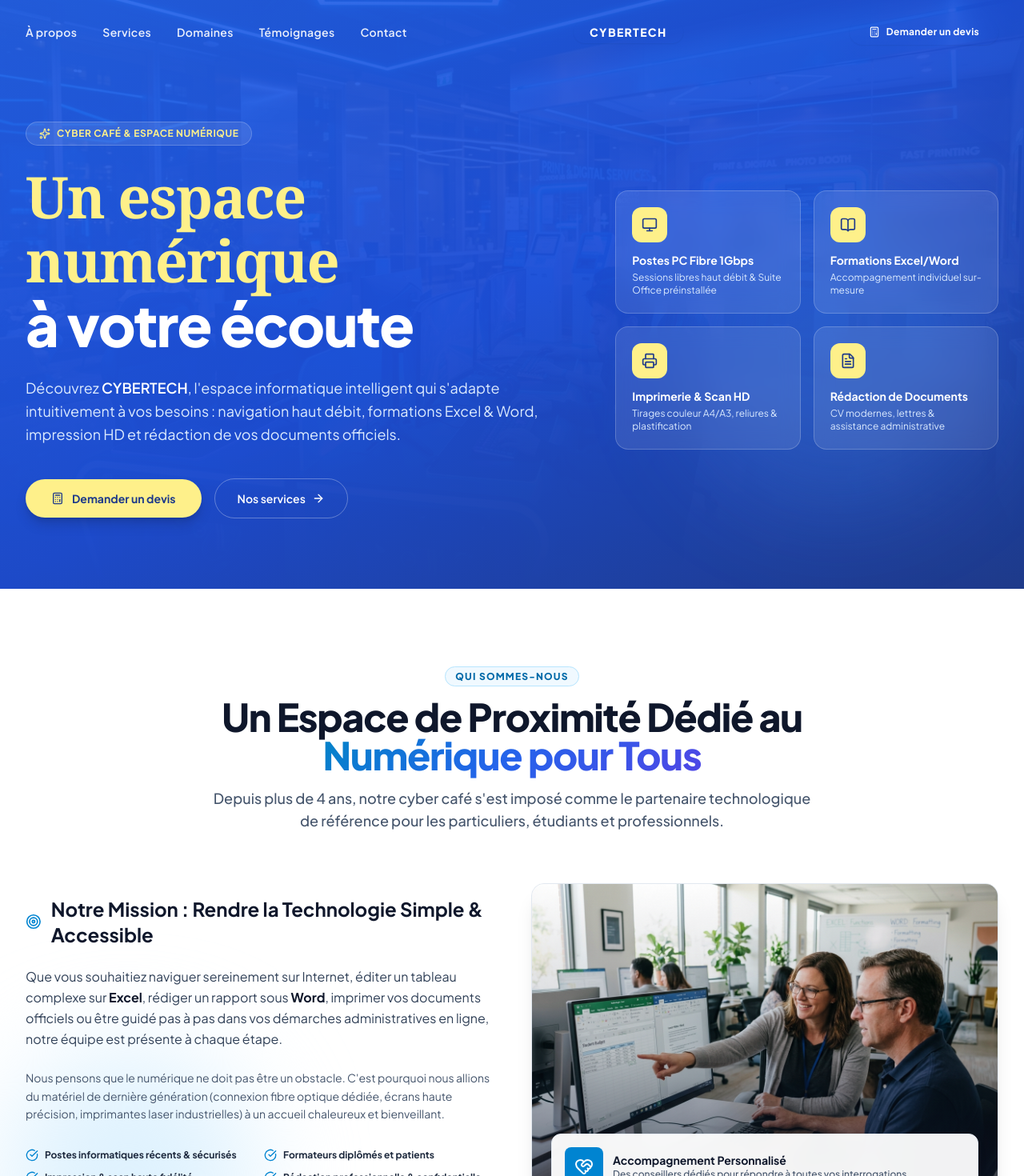
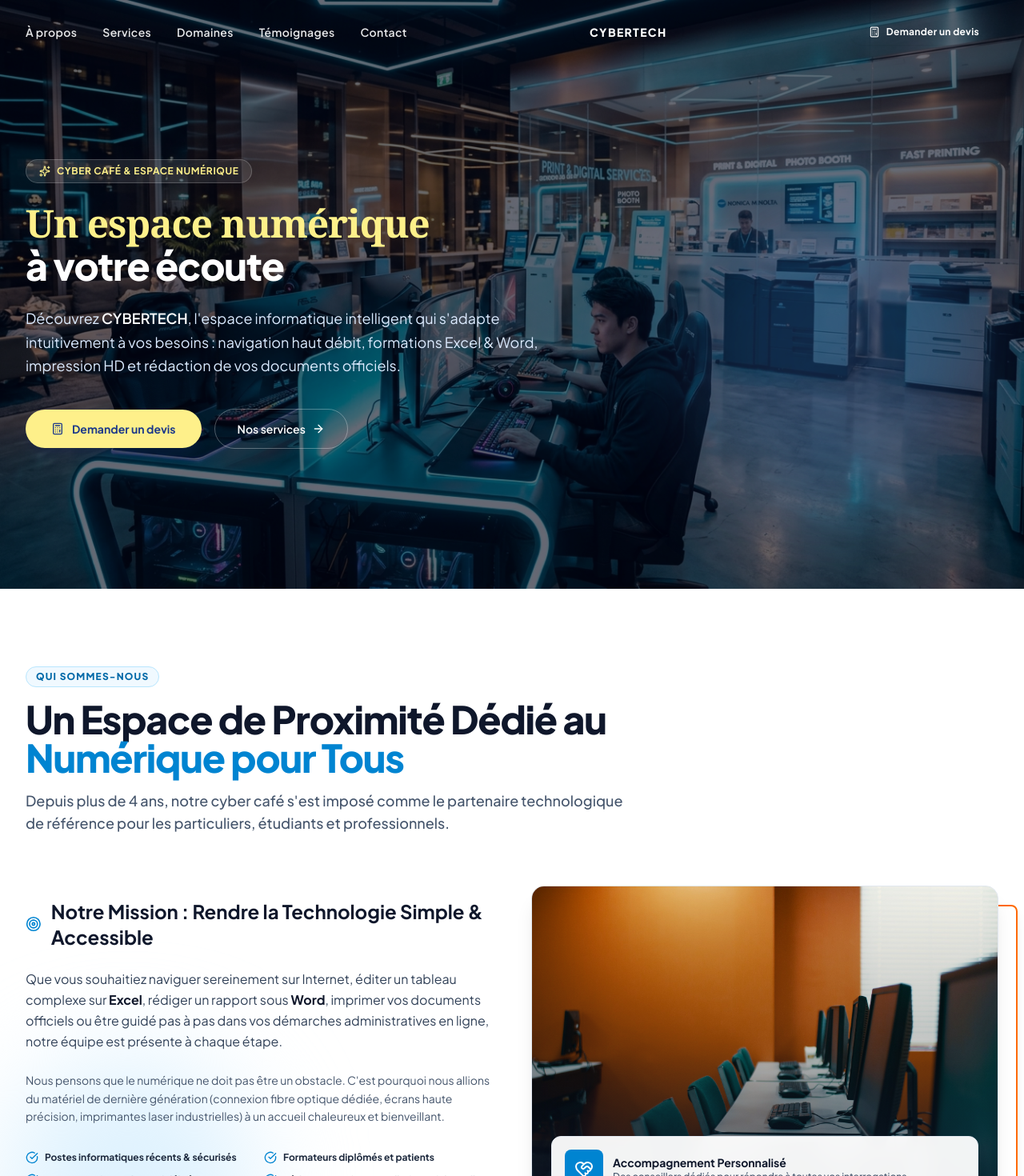
Before and after one commit to Diby-dev/Vitrine-cybercaf-, a Next.js app: page / in a window 1280 px wide. Shown: the top 1470 px of the page at 80% size. Built offline with nearby package versions, Linux system fonts and the light colour scheme.

Commit message:
feat: hero

```diff
--- a/src/components/About.tsx
+++ b/src/components/About.tsx
@@ -12,13 +12,13 @@
 
       <div className="max-w-7xl mx-auto px-4 sm:px-6 lg:px-8 relative z-10">
 
-        {/* Section Header */}
-        <div className="text-center max-w-3xl mx-auto mb-16">
-          <span className="text-xs font-extrabold uppercase tracking-widest text-sky-700 px-3 py-1 rounded-full bg-sky-50 border border-sky-200">
+        {/* Section Header - Aligné à gauche sur PC */}
+        <div className="text-left max-w-3xl mb-16">
+          <span className="inline-block text-xs font-extrabold uppercase tracking-widest text-sky-700 px-3 py-1 rounded-full bg-sky-50 border border-sky-200">
             Qui Sommes-Nous
           </span>
           <h2 className="mt-4 text-3xl sm:text-5xl font-extrabold text-slate-900 tracking-tight">
-            Un Espace de Proximité Dédié au <span className="text-gradient">Numérique pour Tous</span>
+            Un Espace de Proximité Dédié au <span className="text-sky-600">Numérique pour Tous</span>
           </h2>
           <p className="mt-4 text-slate-600 text-base sm:text-lg font-medium">
             Depuis plus de 4 ans, notre cyber café s'est imposé comme le partenaire technologique de référence pour les particuliers, étudiants et professionnels.
@@ -26,7 +26,7 @@
         </div>
 
         {/* Story & Team Grid */}
-        <div className="grid grid-cols-1 lg:grid-cols-2 gap-12 items-center mb-16">
+        <div className="grid grid-cols-1 lg:grid-cols-2 gap-12 items-center mb-20">
 
           {/* Text Content */}
           <div className="space-y-6">
@@ -61,11 +61,16 @@
             </div>
           </div>
 
-          {/* Visual Showcase Box */}
-          <div className="relative">
+          {/* Visual Showcase Box avec cadre fond blanc / bordure orange décalé à droite */}
+          <div className="relative mx-auto w-full max-w-md lg:max-w-none pt-4 sm:pt-0">
+
+            {/* Cadre de fond (fond blanc, bordure orange) décalé vers la droite et le bas */}
+            <div className="absolute -bottom-6 -right-6 w-full h-96 sm:h-[420px] rounded-lg bg-white border-2 border-orange-500 shadow-lg hidden sm:block pointer-events-none" />
+
+            {/* Image principale (position de base) */}
             <div className="relative h-96 sm:h-[420px] rounded-2xl overflow-hidden bg-slate-100 border border-slate-200 shadow-xl group">
               <Image
-                src="/images/training.jpg"
+                src="/images/cybe.jpg"
                 alt="Accompagnement et formation informatique"
                 fill
                 className="object-cover group-hover:scale-105 transition-transform duration-500"
@@ -84,6 +89,7 @@
                 </div>
               </div>
             </div>
+
           </div>
 
         </div>
--- a/src/components/Hero.tsx
+++ b/src/components/Hero.tsx
@@ -9,18 +9,17 @@
 
 export default function Hero({ onOpenQuoteModal }: HeroProps) {
   return (
-    <section id="hero" className="relative min-h-[92vh] pt-36 pb-20 flex items-center justify-center overflow-hidden bg-gradient-to-br from-[#2563eb] via-[#1d4ed8] to-[#1e3a8a] text-white">
+    <section id="hero" className="relative min-h-[92vh] pt-36 pb-30 flex items-center justify-center text-white">
 
       {/* Background Graphic Overlay */}
-      <div className="absolute inset-0 z-0 opacity-20">
+      <div className="absolute inset-0 z-0 opacity-40">
         <Image
           src="/images/hero.jpg"
           alt="Espace Cyber Cafe"
           fill
           priority
-          className="object-cover object-center filter saturate-150"
+          className="object-cover object-center"
         />
-        <div className="absolute inset-0 bg-gradient-to-t from-[#1e3a8a] via-[#1d4ed8]/80 to-[#2563eb]/60" />
       </div>
 
       {/* Decorative ambient glowing sphere */}
@@ -40,7 +39,7 @@
             </div>
 
             {/* Main Headline (Darle Serif Style in Cream Yellow) */}
-            <h1 className="text-4xl sm:text-6xl lg:text-7xl font-serif font-semibold tracking-tight text-[#fef08a] leading-[1.1]">
+            <h1 className="text-4xl sm:text-5xl lg:text-5xl font-serif font-semibold tracking-tight text-[#fef08a] leading-[1.1]">
               Un espace numérique <br />
               <span className="font-sans font-extrabold text-white">à votre écoute</span>
             </h1>
@@ -70,40 +69,7 @@
             </div>
           </div>
 
-          {/* Right Column Feature Cards */}
-          <div className="lg:col-span-5 grid grid-cols-2 gap-4">
-            <div className="bg-white/10 backdrop-blur-md p-5 rounded-2xl border border-white/20 hover:bg-white/15 transition-all text-left">
-              <div className="p-3 rounded-xl bg-[#fef08a] text-[#1e3a8a] w-max font-bold mb-3">
-                <Monitor className="w-5 h-5" />
-              </div>
-              <h3 className="text-sm font-bold text-white">Postes PC Fibre 1Gbps</h3>
-              <p className="text-xs text-blue-100 mt-1">Sessions libres haut débit & Suite Office préinstallée</p>
-            </div>
 
-            <div className="bg-white/10 backdrop-blur-md p-5 rounded-2xl border border-white/20 hover:bg-white/15 transition-all text-left">
-              <div className="p-3 rounded-xl bg-[#fef08a] text-[#1e3a8a] w-max font-bold mb-3">
-                <BookOpen className="w-5 h-5" />
-              </div>
-              <h3 className="text-sm font-bold text-white">Formations Excel/Word</h3>
-              <p className="text-xs text-blue-100 mt-1">Accompagnement individuel sur-mesure</p>
-            </div>
-
-            <div className="bg-white/10 backdrop-blur-md p-5 rounded-2xl border border-white/20 hover:bg-white/15 transition-all text-left">
-              <div className="p-3 rounded-xl bg-[#fef08a] text-[#1e3a8a] w-max font-bold mb-3">
-                <Printer className="w-5 h-5" />
-              </div>
-              <h3 className="text-sm font-bold text-white">Imprimerie & Scan HD</h3>
-              <p className="text-xs text-blue-100 mt-1">Tirages couleur A4/A3, reliures & plastification</p>
-            </div>
-
-            <div className="bg-white/10 backdrop-blur-md p-5 rounded-2xl border border-white/20 hover:bg-white/15 transition-all text-left">
-              <div className="p-3 rounded-xl bg-[#fef08a] text-[#1e3a8a] w-max font-bold mb-3">
-                <FileText className="w-5 h-5" />
-              </div>
-              <h3 className="text-sm font-bold text-white">Rédaction de Documents</h3>
-              <p className="text-xs text-blue-100 mt-1">CV modernes, lettres & assistance administrative</p>
-            </div>
-          </div>
 
         </div>
 
```
Also changed, not shown: public/images/imp2.jpg (deleted).
